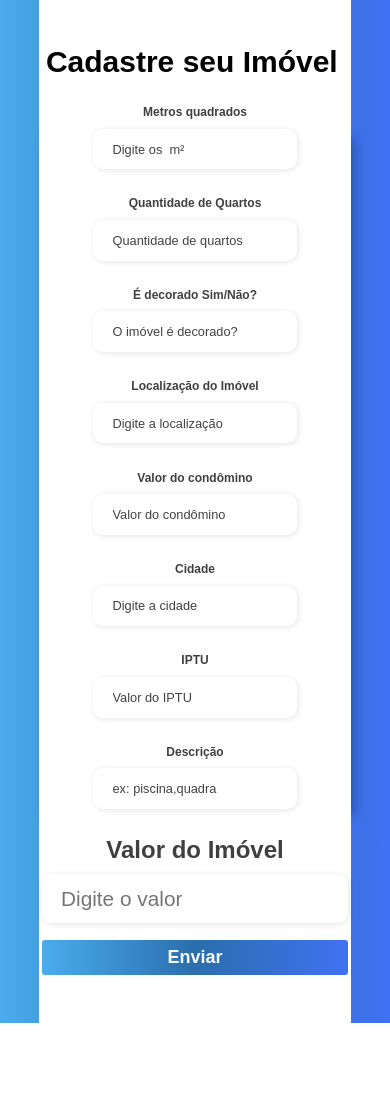
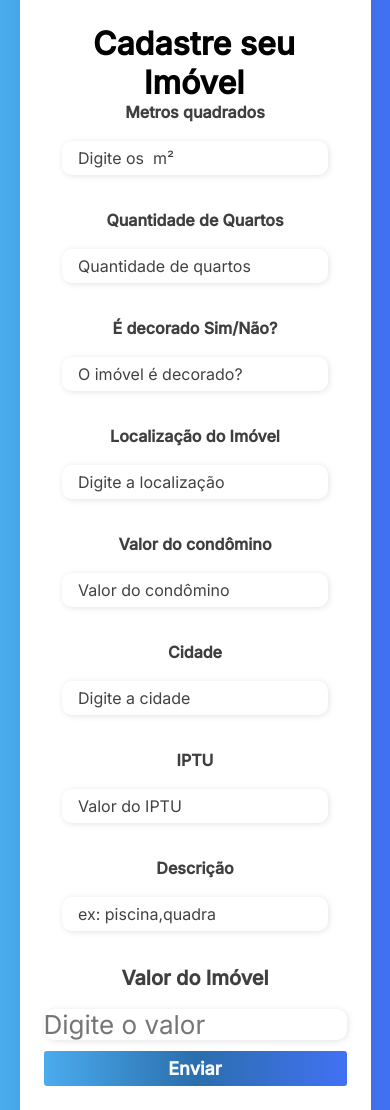
Before and after one commit to MiguelGT1/projeto-imoveis, a plain HTML site: page html/imovel-ca.html in a window 390 px wide. Before the commit the page ends 1023 px from the top, so only its background shows below. Drawn offline with Linux system fonts and the light colour scheme.

Commit message:
responsivoOk

```diff
--- /dev/null
+++ b/css/imovel-ca.css
@@ -0,0 +1,306 @@
+@import url('https://fonts.googleapis.com/css2?family=Inter:wght@200;300;400;500&family=Open+Sans:wght@300;400;500;600&display=swap');
+
+
+
+/** Variables - colors **/
+:root {
+    /* Light */
+    --color-light-50: #f8fafc;
+
+    /* Dark */
+    --color-dark-50: #847979;
+    --color-dark-100: #eeeaf3;
+    --color-dark-900: #000;
+
+    /* Purple */
+    --color-purple-50: #4aacee;
+    --color-purple-100: #2b6ead;
+    --color-purple-200: #4171f3;
+
+    /* Gradient */
+    --color-gradient: linear-gradient(90deg, var(--color-purple-50), var(--color-purple-100), var(--color-purple-200));
+}
+
+/* General */
+* {
+    font-family: 'Poppins', sans-serif;
+    margin: 0;
+    padding: 0;
+    font-family: 'Inter', sans-serif;
+    box-sizing: border-box;
+}
+
+body {
+    display: flex;
+    flex-direction: column;
+    justify-content: center;
+    align-items: center;
+    min-height: 100vh;
+    background: var(--color-gradient);
+}
+
+
+/* Botão enviar */
+#login_button {
+    border: none;
+    background: var(--color-gradient);
+    padding: 7px;
+    border-radius: 3px;
+    color: var(--color-light-50);
+    font-weight: bold;
+    font-size: 18px;
+    cursor: pointer;
+    margin-top: -30px;
+}
+
+#login_button:hover {
+    transform: scale(1.05);
+}
+
+
+.container-form {
+    width: 80%;
+    display: flex;
+
+}
+
+
+
+
+.form {
+    display: flex;
+    justify-content: center;
+    align-items: center;
+    background-color: #fff;
+    padding: 48px;
+}
+
+.form-header {
+    margin-bottom: 48px;
+}
+
+.form-header h1 {
+    display: flex;
+    align-items: center;
+    justify-content: center;
+}
+
+.input-group {
+    display: flex;
+    flex-wrap: wrap;
+    justify-content: space-between;
+
+}
+
+.input-box {
+    display: flex;
+    flex-direction: column;
+    margin-bottom: 16px;
+}
+
+/*valor do IMÓVEL*/
+/*valor do IMÓVEL*/
+.input-valor>label {
+    font-size: 20px;
+    font-weight: 600;
+    color: #000000c0;
+}
+
+.input-valor input {
+    margin: 19px 0;
+    padding: 14 px 1px;
+    border: none;
+    border-radius: 10px;
+    box-shadow: 1px 1px 6px #0000001c;
+    font-size: 26px;
+}
+
+.input-box input {
+    margin: 19px 0;
+    padding: 7px 16px;
+    border: none;
+    border-radius: 10px;
+    box-shadow: 1px 1px 6px #0000001c;
+    font-size: 16px;
+}
+
+.input-box input:hover {
+    background-color: #eeeeee75;
+}
+
+.input-box input:focus-visible {
+    outline: 1px solid #6c63ff;
+}
+
+.input-box label,
+.gender-title h6 {
+    font-size: 16px;
+    font-weight: 600;
+    color: #000000c0;
+}
+
+.input-box input::placeholder {
+    color: #000000be;
+}
+
+.gender-group {
+    display: flex;
+    justify-content: space-between;
+    margin-top: 13px;
+    padding: 16px;
+}
+
+.gender-input {
+    display: flex;
+    align-items: center;
+}
+
+.gender-input input {
+    margin-right: 10px;
+}
+
+.gender-input label {
+    font-size: 16px;
+    font-weight: 600;
+    color: #000000c0;
+}
+
+.continue-button button {
+    width: 100%;
+    margin-top: 16px;
+    border: none;
+    background-color: #6c63ff;
+    padding: 13px;
+    border-radius: 5px;
+    cursor: pointer;
+}
+
+.continue-button button:hover {
+    background-color: #6b63fff1;
+}
+
+.continue-button button a {
+    text-decoration: none;
+    font-size: 15px;
+    font-weight: 500;
+    color: #fff;
+}
+
+
+
+
+
+
+@media screen and (max-width: 1015px) {
+    .form-image {
+        display: none;
+    }
+    .input-group {
+        display: flex;
+        align-items: center;
+        justify-content: center;
+        flex-direction: column;
+        text-align: center;
+    }
+    .form-header h1{
+        display: flex;
+        align-items: center;
+        justify-content: center;
+    }
+}
+@media screen and (max-width: 480px) {
+    body{
+        display: flex;
+        flex-direction: column;
+        justify-content: center;
+        align-items: center;
+        min-height: 0vh;
+    }
+    .container-form {
+        width: 90%;
+    }
+
+    .form {
+        width: 100%;
+        padding: 24px; /* Ajuste o padding conforme necessário */
+    }
+
+    .form-header h1 {
+        text-align: center;
+        margin-bottom: 16px;
+        margin-left: -11px;
+        width: 102%;
+    }
+
+    .input-valor input,
+    .input-box input {
+        width: 100%;
+    }
+}
+@media screen and (max-width: 414px){
+    .container-form {
+        display: flex;
+        align-items: center;
+        justify-content: center;
+        flex-direction: column;
+        text-align: center;
+    }
+    .form-image{
+        display: none;
+    }
+    .form{
+        width: 100%;
+
+    }
+    .form-header{
+        margin-bottom: 0px;
+        margin-left: 20px;
+    }
+
+}
+@media screen and (max-width: 390px){
+    body{
+        display: flex;
+        flex-direction: column;
+        justify-content: center;
+        align-items: center;
+        min-height: 0vh;
+    }
+
+    .form{
+        width: 100%;
+        display: flex;
+
+    }
+    .input-valor input {
+        width: 100%;
+    }
+    .form-header h1 {
+        display: flex;
+        text-align: center;
+        margin-bottom: 0px;
+        width: 100%;
+    }
+}
+@media screen and (max-width: 375px) {
+    .container-form {
+        width: 90%;
+    }
+
+    .form-header h1 {
+        display: flex;
+        text-align: center;
+        margin-bottom: 0px;
+        width: 100%;
+    }
+    .form-header{
+        margin-bottom: 0px;
+    }
+    .form{
+        width: 100%;
+        display: flex;
+
+    }
+
+
+}
--- a/css/style.css
+++ b/css/style.css
@@ -1,11 +1,6 @@
 @import url('https://fonts.googleapis.com/css2?family=Inter:wght@200;300;400;500&family=Open+Sans:wght@300;400;500;600&display=swap');
 
-* {
-    padding: 0;
-    margin: 0;
-    box-sizing: border-box;
-    font-family: 'Inter', sans-serif;
-}
+
 
 /** Variables - colors **/
 :root {
@@ -31,6 +26,7 @@
     font-family: 'Poppins', sans-serif;
     margin: 0;
     padding: 0;
+    font-family: 'Inter', sans-serif;
     box-sizing: border-box;
 }
 
@@ -73,7 +69,7 @@
     width: 40%;
     height: 3px;
     background-color: var(--color-purple-50);
-    bottom: 10px;
+    bottom: 7px;
     border-radius: 5px;
 }
 
@@ -105,7 +101,7 @@
     gap: 20px;
 }
 
-.input-box>label {
+.input-box-login>label {
     font-size: 14px;
     color: var(--color-dark-50);
 }
@@ -362,12 +358,6 @@ body {
 
 /*IMOVEIS*/
 
-body {
-    font-family: Arial, sans-serif;
-    margin: 0;
-    padding: 0;
-
-}
 
 .container-imoveis {
     max-width: 600px;
@@ -394,11 +384,11 @@ body {
 }
 
 
-h1 {
+.container-imoveis h1 {
     text-align: center;
 }
 
-form {
+.fotos-form {
     margin-top: 20px;
 }
 
@@ -441,7 +431,7 @@ label.custom-file-upload:hover {
 
 
 
-/*RESPONSIVO*/
+
 
 
 @media screen and (max-width: 1330px) {
@@ -470,15 +460,9 @@ label.custom-file-upload:hover {
         flex-direction: column;
     }
 }
-
 @media screen and (max-width: 1015px) {
     .container-form {
         margin-top: 100px;
-        display: flex;
-        align-items: center;
-        justify-content: center;
-        flex-direction: column;
-        text-align: center;
     }
 
     .input-group {
@@ -488,22 +472,10 @@ label.custom-file-upload:hover {
         flex-direction: column;
         text-align: center;
     }
-    .form-header h1 {
-        display: flex;
-        font-size: 30px;
-        text-align: center;
-        align-items: center;
-        justify-content: center;
-        flex-direction: column;
-    }
+}
+@media screen and (max-width: 480px) {
     .container-form {
-        width: 80%;
-    }
-}
-
-@media screen and (max-width: 414px) {
-    .container-form {
-        width: 80%;
+        width: 90%;
     }
 
     .form-header h1 {
@@ -511,21 +483,60 @@ label.custom-file-upload:hover {
         width: 10em;
         font-size: 30px;
         margin-top: 15px;
+        justify-content: center;
     }
 }
+@media screen and (max-width: 414px){
+    .container-form {
+        display: flex;
+        align-items: center;
+        justify-content: center;
+        flex-direction: column;
+        text-align: center;
+    }
+    .form-image{
+        display: none;
+    }
+    .form-header h1 {
+        display: flex;
+        width: 10em;
+        font-size: 30px;
+        margin-top: 15px;
+        justify-content: center;
+        margin-left: 7px;
+    }
+    .form{
+        width: 100%;
+        display: flex;
+        justify-content: center;
+        align-items: center;
+        background-color: #fff;
+    }
 
-@media screen and (max-width: 390px) {
+}
+@media screen and (max-width: 390px){
+    .form{
+        width: 100%;
+        display: flex;
+    }
+}
+@media screen and (max-width: 375px) {
     .container-form {
-        width: 80%;
+        width: 90%;
     }
     .input-group{
         margin-top: 100px;
     }
+    .container-form{
+        margin-top: 300px;
+    }
 
     .form-header h1 {
         display: flex;
-        width: 10em;
-        font-size: 30px;
+        font-size: 25px;
         margin-top: 70px;
+        text-align: center;
+        margin-left: -25px;
+        width: 100%;
     }
 }
--- a/html/formulario.html
+++ b/html/imovel-ca.html
@@ -4,7 +4,9 @@
     <meta charset="UTF-8">
     <meta http-equiv="X-UA-Compatible" content="IE=edge">
     <meta name="viewport" content="width=device-width, initial-scale=1.0">
-    <link rel="stylesheet" href="/css/style.css">
+    <meta name="viewport" content="width=device-width, initial-scale=1">
+
+    <link rel="stylesheet" href="/css/imovel-ca.css">
     <script>
         //valor input
         function formatCurrency(input) {
@@ -30,9 +32,7 @@
 
 <body>
     <div class="container-form">
-        <div class="form-image">
-            <img src="/svg/undraw_house_searching_re_stk8.svg" alt="">
-        </div>
+
         <div class="form">
             <form action="#">
                 <div class="form-header">
@@ -97,7 +97,6 @@
             </form>
         </div>
     </div>
-    <script src="script.js"></script>
 </body>
 
 </html>
```
Also changed, not shown: html/login.html (+3 -3 lines), index.html (+4 -4 lines).
